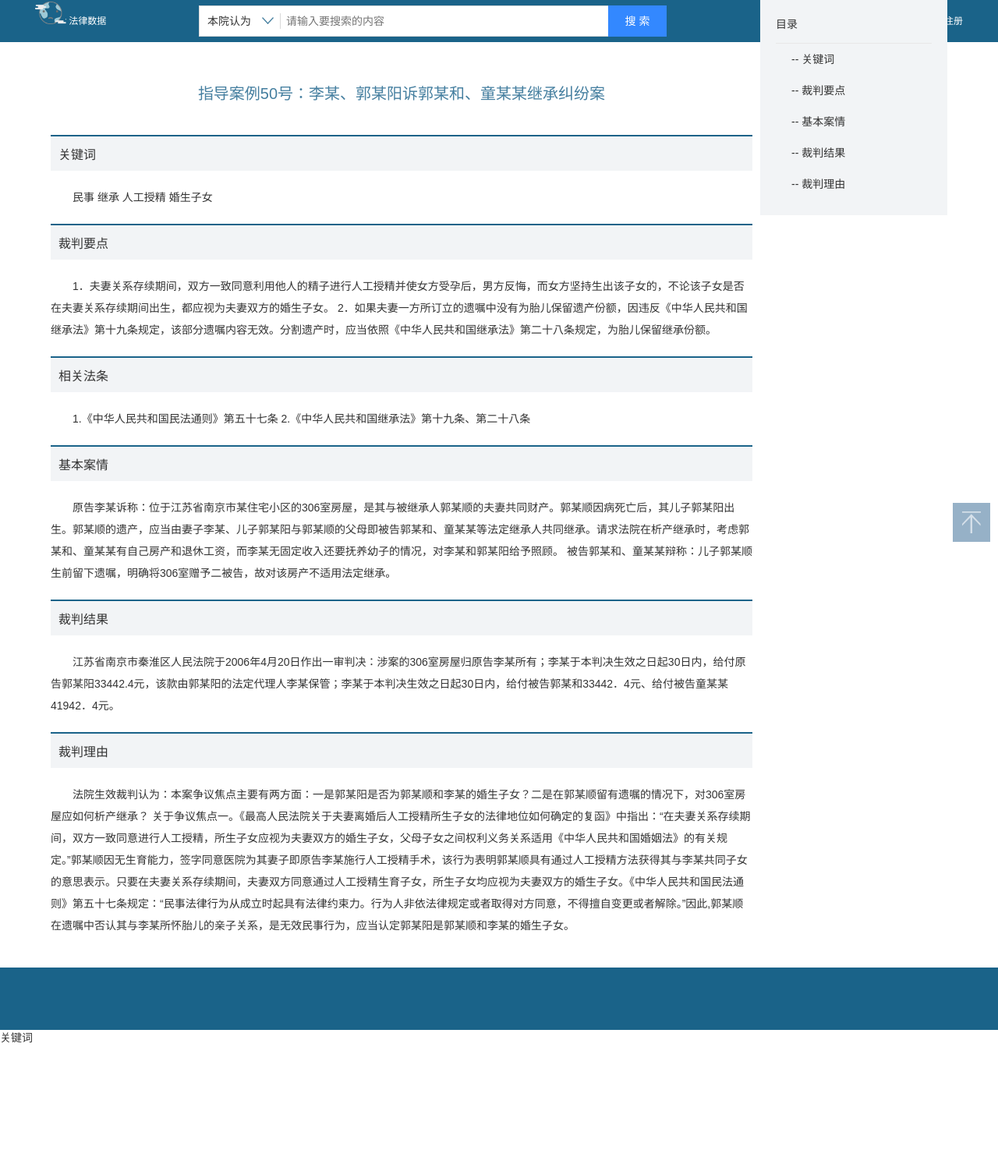
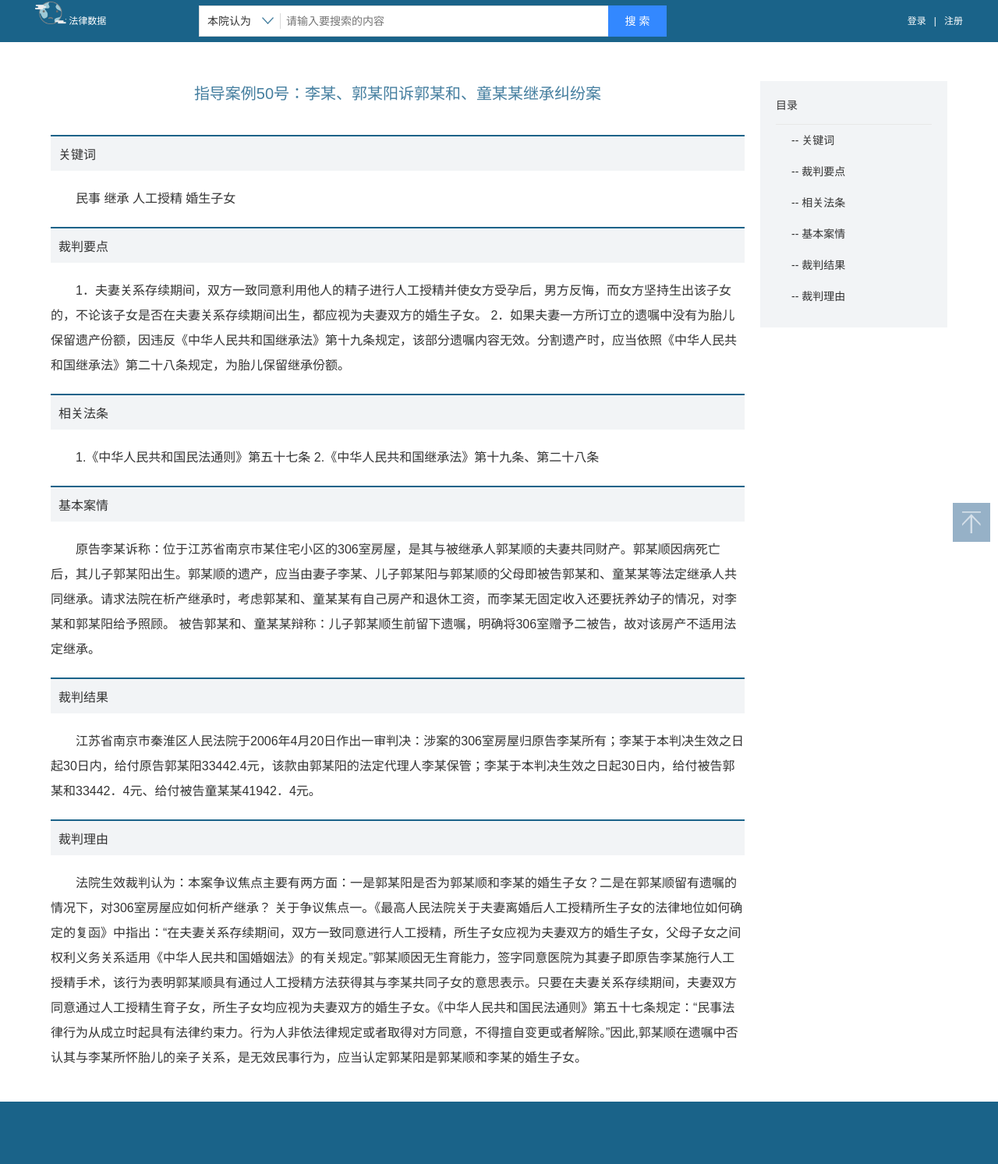
Before and after one commit to wuyue5chao/xiaoqiang, a PHP site: page /detail.html in a window 1280 px wide. Shown: the whole page at 78% size. Before the commit the page ends 1338 px from the top, so only its background shows below. Run offline with PHP 8.4, Linux system fonts and the light colour scheme.

Commit message:
详情页面开发
详情页面开发

```diff
--- a/css/index.css
+++ b/css/index.css
@@ -90,10 +90,11 @@ a:hover{color:#f18d22;}
 /*详细内容*/
 .top-fixed{ position:fixed;top:0; z-index:100; _position:absolute; _top:expression(eval(document.documentElement.scrollTop));_zoom:1;}
 .detail-wrap{position: relative; margin-top: 50px;}
-.detail-con{padding:0 20px; margin-bottom: 20px; width: 900px;}
+.detail-con{padding:0 20px; margin-bottom: 20px; width: 890px;font-size: 16px;}
 .detail-con h2{font-size: 20px; margin-bottom: 40px;}
 .detail-item{ margin-bottom: 20px;}
 .detail-item h3{font-size: 16px; background: #f2f4f6; padding: 10px; margin-bottom: 20px; border-top: solid 2px #1a6389;}
+.detail-item h3 a:hover{color:#333;}
 .detail-item p{line-height: 2; text-indent: 2em;}
 .catalog{position: relative; width: 260px;}
 .catalog-list{ padding: 20px; width:200px; background: #f2f4f6;}
--- a/detail.html
+++ b/detail.html
@@ -6,6 +6,10 @@
 <title>文章内容</title>
 <link rel="stylesheet" href="css/index.css" />
 <link rel="stylesheet" href="css/skin.css" />
+<script src="/xiaoqiang/js/jquery/jquery.js" type="text/javascript"></script>
+<script src="/xiaoqiang/js/public/clickshowdiv.js" type="text/javascript"></script>
+<script src="/xiaoqiang/js/search.js" type="text/javascript"></script>
+<script src="/xiaoqiang/js/detail.js" type="text/javascript"></script>
 </head>
 
 <body>
@@ -40,54 +44,55 @@
 		<div class="detail-con fl">
 			<h2 class="center fontblue">指导案例50号：李某、郭某阳诉郭某和、童某某继承纠纷案</h2>
 			<div class="detail-item">
-				<h3>关键词</h3>
+				<h3><a href="javascript:void(0);" name="gjc">关键词</a></h3>
 				<p>民事 继承 人工授精 婚生子女</p>
 			</div>
 			<div class="detail-item">
-				<h3>裁判要点</h3>
+				<h3><a href="javascript:void(0);" name="cpyd">裁判要点</a></h3>
 				<p>
 					1．夫妻关系存续期间，双方一致同意利用他人的精子进行人工授精并使女方受孕后，男方反悔，而女方坚持生出该子女的，不论该子女是否在夫妻关系存续期间出生，都应视为夫妻双方的婚生子女。
 					2．如果夫妻一方所订立的遗嘱中没有为胎儿保留遗产份额，因违反《中华人民共和国继承法》第十九条规定，该部分遗嘱内容无效。分割遗产时，应当依照《中华人民共和国继承法》第二十八条规定，为胎儿保留继承份额。
 				</p>
 			</div>
-			<div class="detail-item">
-				<h3>相关法条</h3>
+			<div class="detail-item" name="xgft">
+				<h3><a href="javascript:void(0);" name="xgft">相关法条</a></h3>
 				<p>
 					1.《中华人民共和国民法通则》第五十七条
 					2.《中华人民共和国继承法》第十九条、第二十八条
 				</p>
 			</div>
 			<div class="detail-item">
-				<h3>基本案情</h3>
+				<h3><a href="javascript:void(0);" name="jbaq">基本案情</a></h3>
 				<p>原告李某诉称：位于江苏省南京市某住宅小区的306室房屋，是其与被继承人郭某顺的夫妻共同财产。郭某顺因病死亡后，其儿子郭某阳出生。郭某顺的遗产，应当由妻子李某、儿子郭某阳与郭某顺的父母即被告郭某和、童某某等法定继承人共同继承。请求法院在析产继承时，考虑郭某和、童某某有自己房产和退休工资，而李某无固定收入还要抚养幼子的情况，对李某和郭某阳给予照顾。
-被告郭某和、童某某辩称：儿子郭某顺生前留下遗嘱，明确将306室赠予二被告，故对该房产不适用法定继承。
+				被告郭某和、童某某辩称：儿子郭某顺生前留下遗嘱，明确将306室赠予二被告，故对该房产不适用法定继承。
 				</p>
 			</div>
 			<div class="detail-item">
-				<h3>裁判结果</h3>
+				<h3><a href="javascript:void(0);" name="cpjg">裁判结果</a></h3>
 				<p>江苏省南京市秦淮区人民法院于2006年4月20日作出一审判决：涉案的306室房屋归原告李某所有；李某于本判决生效之日起30日内，给付原告郭某阳33442.4元，该款由郭某阳的法定代理人李某保管；李某于本判决生效之日起30日内，给付被告郭某和33442．4元、给付被告童某某41942．4元。</p>
 			</div>
 			<div class="detail-item">
-				<h3>裁判理由</h3>
+				<h3><a href="javascript:void(0);" name="cply">裁判理由</a></h3>
 				<p>法院生效裁判认为：本案争议焦点主要有两方面：一是郭某阳是否为郭某顺和李某的婚生子女？二是在郭某顺留有遗嘱的情况下，对306室房屋应如何析产继承？
-关于争议焦点一。《最高人民法院关于夫妻离婚后人工授精所生子女的法律地位如何确定的复函》中指出：“在夫妻关系存续期间，双方一致同意进行人工授精，所生子女应视为夫妻双方的婚生子女，父母子女之间权利义务关系适用《中华人民共和国婚姻法》的有关规定。”郭某顺因无生育能力，签字同意医院为其妻子即原告李某施行人工授精手术，该行为表明郭某顺具有通过人工授精方法获得其与李某共同子女的意思表示。只要在夫妻关系存续期间，夫妻双方同意通过人工授精生育子女，所生子女均应视为夫妻双方的婚生子女。《中华人民共和国民法通则》第五十七条规定：“民事法律行为从成立时起具有法律约束力。行为人非依法律规定或者取得对方同意，不得擅自变更或者解除。”因此,郭某顺在遗嘱中否认其与李某所怀胎儿的亲子关系，是无效民事行为，应当认定郭某阳是郭某顺和李某的婚生子女。
+				关于争议焦点一。《最高人民法院关于夫妻离婚后人工授精所生子女的法律地位如何确定的复函》中指出：“在夫妻关系存续期间，双方一致同意进行人工授精，所生子女应视为夫妻双方的婚生子女，父母子女之间权利义务关系适用《中华人民共和国婚姻法》的有关规定。”郭某顺因无生育能力，签字同意医院为其妻子即原告李某施行人工授精手术，该行为表明郭某顺具有通过人工授精方法获得其与李某共同子女的意思表示。只要在夫妻关系存续期间，夫妻双方同意通过人工授精生育子女，所生子女均应视为夫妻双方的婚生子女。《中华人民共和国民法通则》第五十七条规定：“民事法律行为从成立时起具有法律约束力。行为人非依法律规定或者取得对方同意，不得擅自变更或者解除。”因此,郭某顺在遗嘱中否认其与李某所怀胎儿的亲子关系，是无效民事行为，应当认定郭某阳是郭某顺和李某的婚生子女。
 				</p>
 			</div>
 		</div>
-		<div class="catalog fr">
-			<dl class="catalog-list top-fixed">
+		<div class="catalog fr" id="navObj">
+			<dl class="catalog-list">
 				<dt><h3>目录</h3></dt>
-				<dd><a href="#">-- 关键词</a></dd>
-				<dd><a href="#">-- 裁判要点</a></dd>
-				<dd><a href="#">-- 基本案情</a></dd>
-				<dd><a href="#">-- 裁判结果</a></dd>
-				<dd><a href="#">-- 裁判理由</a></dd>
+				<dd><a href="#gjc">-- 关键词</a></dd>
+				<dd><a href="#cpyd">-- 裁判要点</a></dd>
+				<dd><a href="#xgft">-- 相关法条</a></dd>
+				<dd><a href="#jbaq">-- 基本案情</a></dd>
+				<dd><a href="#cpjg">-- 裁判结果</a></dd>
+				<dd><a href="#cply">-- 裁判理由</a></dd>
 			</dl>
 		</div>
 	</div>
-	<div class="footer"></div>关键词
+	<div class="footer"></div>
 	<div class="gotop">
-		<a href="#" class="gotop-icon"></a>
+		<a href="javascript:void(0)" id="goTop" class="gotop-icon"></a>
 	</div>
 </div>
 </body>
--- /dev/null
+++ b/js/detail.js
@@ -0,0 +1,30 @@
+$(function(){
+	this.createDomObj = function(){
+		this.navObj = $("#navObj");
+	}
+
+	this.getNavObjOffSet = function(){
+		var thisOffSet = this.navObj.offset();
+		this.navTop = thisOffSet.top;
+	}
+
+	this.createEvent = function(){
+		var self = this;
+		window.onscroll = function(){
+			var scrollTop = document.body.scrollTop || document.documentElement.scrollTop;
+			if(scrollTop > self.navTop){
+				self.navObj.children('dl').addClass("top-fixed");
+			}else{
+				self.navObj.children('dl').removeClass("top-fixed");
+			}
+		}
+	}
+
+	this.init = function(){
+		this.createDomObj();
+		this.getNavObjOffSet();
+		this.createEvent();
+	}
+
+	this.init();
+});
```
